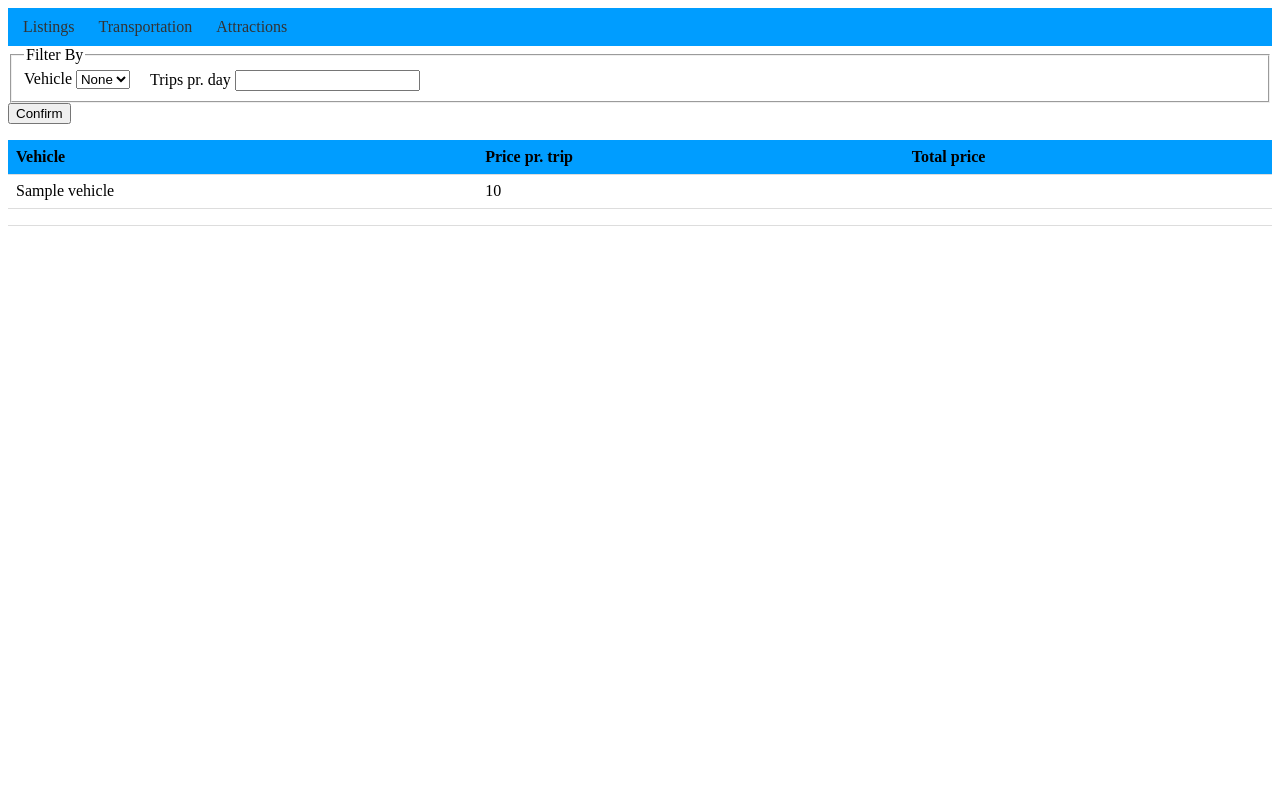
After one commit to WilliamJancey/DIS-AIRBNB, a Flask app: page /transportation in a window 1280 px wide. The commit adds this page. Run offline with Flask 3, Linux system fonts and the light colour scheme; tables that the repository leaves empty hold one stand-in row (values such as "Sample post"); a database or web service that is not in the repository returns one stand-in record (values such as "Sample title"); some libraries are stand-ins or nearby versions.

Commit message:
Transport page

```diff
--- a/bank/__init__.py
+++ b/bank/__init__.py
@@ -14,7 +14,7 @@ app.config['SECRET_KEY'] = 'fc089b9218301ad987914c53481bff04'
 
 # set your own database
 #db = "dbname='bank' user='postgres' host='127.0.0.1' password = 'UIS'"
-db = "dbname='airbnb' user='postgres' host='127.0.0.1' password = 'Filippa' port=5431"
+db = "dbname='airbnb' user='postgres' host='127.0.0.1' password = 'William' port=5432"
 conn = psycopg2.connect(db)
 
 bcrypt = Bcrypt(app)
--- a/bank/forms.py
+++ b/bank/forms.py
@@ -63,7 +63,13 @@ class VisitForm(FlaskForm):
     loc = SelectField('Location'  , choices=[], validators=[DataRequired()])
     submit = SubmitField('Confirm')
 
+vehsql = sql.SQL("""SELECT DISTINCT vehicle FROM Transportation ORDER BY vehicle""")
+cur.execute(vehsql)
+vehsql = cur.fetchall()
+vehchoices = [(veh[0], veh[0]) for veh in vehsql]
+vehchoices.insert(0, ('None','None'))
+
 class TransportationForm(FlaskForm):
-    vehicle = SelectField('Vehicle'  , choices=[], validators=[DataRequired()])
+    vehicle = SelectField('Vehicle'  , choices=vehchoices, validators=[DataRequired()])
     trips = IntegerField('Trips pr. day', validators=[DataRequired()])
     submit = SubmitField('Confirm')
--- a/bank/routesU.py
+++ b/bank/routesU.py
@@ -2,8 +2,8 @@ from flask import render_template, url_for, flash, redirect, request, Blueprint
 from bank import app, conn, bcrypt
 from bank import roles, mysession
 from flask_login import current_user
-from bank.forms import OverviewForm
-from bank.models import select_choices
+from bank.forms import OverviewForm, TransportationForm
+from bank.models import select_choices, total_trip_price
 
 iHost = 1
 iUser = 2
@@ -65,3 +65,28 @@ def listings():
 
 
     return render_template('listings.html', title='Listings', data=data, form=form)  #lav listings.html
+
+@User.route("/transportation", methods=['GET', 'POST'])
+def transportation():
+    form = TransportationForm()
+
+    cur = conn.cursor()
+    cur.execute("SELECT vehicle, price FROM Transportation")
+    data = cur.fetchall()
+    data.append((" "," "))
+
+    if request.method == 'GET':
+        return render_template('transportation.html', title='Transportation', data=data, form = form)
+
+    if request.method == 'POST':
+        trips = request.form.get('trips')
+        vehicle = request.form.get('vehicle')
+
+        total_price = total_trip_price(trips, vehicle)
+
+        data = [(row[0],row[1],total_price) for row in data[:-1]]
+
+        print(data)
+        return render_template('transportation.html', title='Transportation', data=data, form = form)
+
+    return render_template('transportation.html', title='Transportation', data=data, form = form)
--- /dev/null
+++ b/bank/templates/transportation.html
@@ -0,0 +1,132 @@
+<head>
+    <title>Airbnb Transportation</title>
+    <style>
+        .menu {
+          background-color: rgb(0, 157, 255);
+          padding: 10px;
+        }
+
+        .menu ul {
+          list-style-type: none;
+          margin: 0;
+          padding: 0;
+        }
+
+        .menu li {
+          display: inline;
+          margin-right: 10px;
+        }
+
+        .menu a {
+          text-decoration: none;
+          color: #333;
+          padding: 5px;
+          border-radius: 4px;
+        }
+
+        .menu a:hover {
+          background-color: #333;
+          color: #fff;
+        }
+        </style>
+
+        <div class="menu">
+          <ul>
+            <li><a href="/listings">Listings</a></li>
+            <li><a href="/transportation">Transportation</a></li>
+            <li><a href="#attractions">Attractions</a></li>
+          </ul>
+        </div>
+
+    <style>
+        table {
+            width: 100%;
+            border-collapse: collapse;
+        }
+
+        th,
+        td {
+            padding: 8px;
+            text-align: left;
+            border-bottom: 1px solid #ddd;
+        }
+
+        th {
+            background-color: rgb(0, 157, 255);
+        }
+    </style>
+
+</head>
+
+<body>
+    <form method="post" action = "">
+        {{ form.hidden_tag() }}
+        <fieldset class = "form-group">
+            <legend class = "border-bottom mb-4">Filter By</legend>
+            <section>
+            <div style = "float:left; margin-right:20px;" class = "form-group" name="vehicle">
+                <label for = "{{ form.vehicle.id }}" class = "form-control-label">{{ form.vehicle.label.text }}</label>
+                    {% if form.vehicle.errors %}
+                        {{ form.vehicle(class = "form-control form-control-lg is-invalid") }}
+                        <div class = "invalid-feedback">
+                            {% for error in form.vehicle.errors %}
+                                <span>{{ error }}</span>
+                            {% endfor %}
+                        </div>
+                    {% else %}
+                        {{ form.vehicle(class = "form-control form-control-lg") }}
+                    {% endif %}
+            </div>
+            <div style = "float:left; margin-right:20px;" class = "form-group">
+                <label for = "{{ form.trips.id }}" class = "form-control-label">{{ form.trips.label.text }}</label>
+                    {% if form.trips.errors %}
+                        {{ form.trips(class = "form-control form-control-lg is-invalid") }}
+                        <div class = "invalid-feedback">
+                            {% for error in form.trips.errors %}
+                                <span>{{ error }}</span>
+                            {% endfor %}
+                        </div>
+                    {% else %}
+                        {{ form.trips(class = "form-control form-control-lg") }}
+                    {% endif %}
+            </div>
+            </section>
+
+        </div>
+        </fieldset>
+        <div class = "form-group">
+            {{ form.submit(class = "btn btn-primary mb-2") }}
+        </div>
+    </form>
+
+    <!-- <form method="post">
+        <select name="test">
+            <option value="1">vehicle</option>
+            <option value="2">Location</option>
+            <option value="3">Room Type</option>
+            <option value="4">trips</option>
+        </select>
+
+         <button type="submit" name="submit" value="Submit"
+        >Sort</button>
+    </form> -->
+    <table>
+        <thead>
+            <tr>
+                <th>Vehicle</th>
+                <th>Price pr. trip</th>
+                <th>Total price</th>
+            </tr>
+        </thead>
+        <tbody>
+            <tr>
+                {% for d in data %}
+                <tr>
+                    <td>{{d[0]}}</td>
+                    <td>{{d[1]}}</td>
+                    <td>{{d[2]}}</td>
+                {% endfor %}
+            </tr>
+        </tbody>
+    </table>
+</body>
```
Also changed, not shown: bank/models.py (+27 -0 lines), bank/templates/listings.html (+40 -1 lines).
